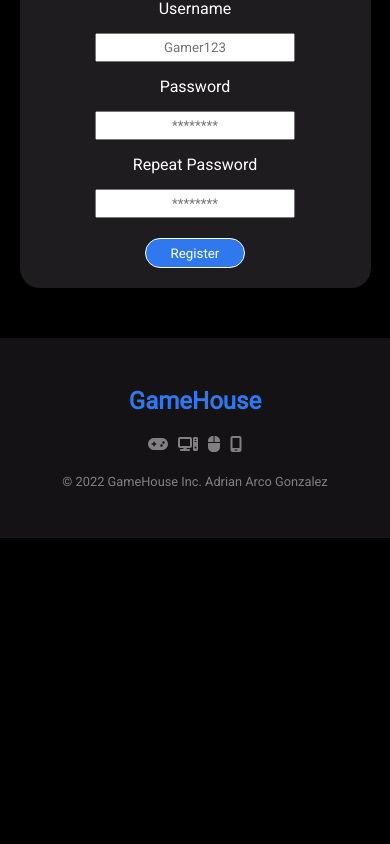
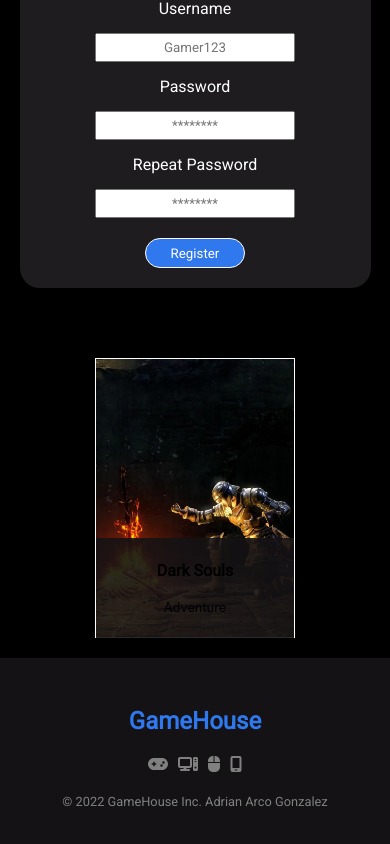
Before and after one commit to AdrianArcoGonzalez/GameHouse-Front, a React (Create React App) app: page /register in a window 390 px wide. Shown: the part 750-1594 px from the top of the page. Before the commit the page ends 1288 px from the top, so only its background shows below. Built offline with nearby package versions, Linux system fonts and the light colour scheme; no server answers.

Commit message:
add style to card on mobile

```diff
--- a/src/components/App/App.tsx
+++ b/src/components/App/App.tsx
@@ -3,7 +3,20 @@ import Header from "../Header/Header";
 import RegisterPage from "../../pages/RegisterPage";
 import Footer from "../Footer/Footer";
 import LoginPage from "../../pages/LoginPage";
+import Game from "../Game/Game";
+import { Game as IGame } from "../../interfaces/interfaces";
 
+const fakeGame: IGame = {
+  title: "Dark Souls",
+  category: "Adventure",
+  image: "/images/singindarksouls.webp",
+  company: "",
+  dislikes: 0,
+  likes: 0,
+  owner: "",
+  sinopsis: "",
+  reviews: [""],
+};
 const App = (): JSX.Element => {
   return (
     <>
@@ -17,6 +30,7 @@ const App = (): JSX.Element => {
         <Route path="/mycollection" element={<></>} />
         <Route path="/games" element={<></>} />
       </Routes>
+      <Game game={fakeGame} />
       <Footer />
     </>
   );
--- a/src/components/Game/Game.tsx
+++ b/src/components/Game/Game.tsx
@@ -8,10 +8,16 @@ interface GameProps {
 const Game = ({ game: { category, image, title } }: GameProps): JSX.Element => {
   return (
     <GameStyled>
-      <img src={image} alt={title} />
-      <div>
-        <span className="game__info">{title}</span>
-        <span className="game__info">Category: {category}</span>
+      <img
+        src={image}
+        alt={title}
+        className="game__image"
+        height="280px"
+        width="200px"
+      />
+      <div className="game-info__container">
+        <span className="game-info__element">{title}</span>
+        <span className="game-info__element-category">{category}</span>
       </div>
     </GameStyled>
   );
--- /dev/null
+++ b/src/components/Game/GameStyled.ts
@@ -0,0 +1,38 @@
+import styled from "styled-components";
+
+const GameStyled = styled.article`
+  display: flex;
+  position: relative;
+  justify-content: center;
+  align-items: center;
+  padding: 20px;
+  .game {
+    &__image {
+      border: 1px solid white;
+      object-fit: cover;
+      object-position: center;
+    }
+    &-info__container {
+      display: flex;
+      flex-direction: column;
+      justify-content: center;
+      align-items: center;
+      gap: 20px;
+      position: absolute;
+      width: 198px;
+      height: 100px;
+      bottom: 20px;
+      margin: 0 auto;
+      background-color: rgba(20, 18, 21, 0.9);
+    }
+    &-info__element {
+      font-family: "Roboto";
+      font-weight: bold;
+      &-category {
+        font-size: 0.8rem;
+      }
+    }
+  }
+`;
+
+export default GameStyled;
```
Also changed, not shown: src/interfaces/interfaces.ts (+12 -0 lines).
